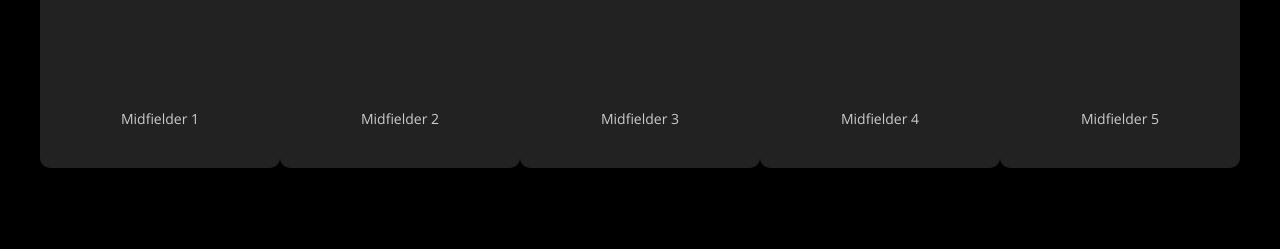
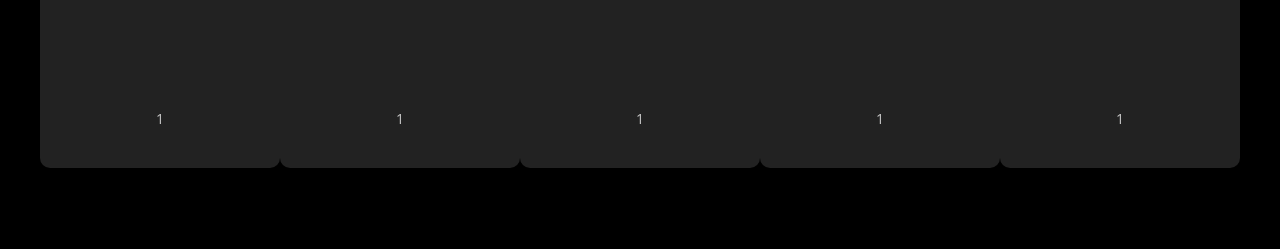
Before and after one commit to matthewwangg/Player-Performance-Prediction-1.0, a Flask app: template web app/templates/index.html in a window 1280 px wide. Shown: the part 1969-2218 px from the top of the page. Run offline with Flask 3, Linux system fonts and the light colour scheme; the template is opened without the code that fills it: most values are stand-ins (such as "Sample title", 1, 10 or a date in 2020).

Commit message:
Added the names of predicted players dynamically

```diff
--- a/web app/templates/index.html
+++ b/web app/templates/index.html
@@ -37,13 +37,21 @@
     <div class="photo-container">
         <img src="photo14.jpg" alt="Photo 14">
         <div class="description">
-            <p>Goalkeeper 1</p>
+            <p>{% if top_players %}
+                {{ top_players[15][0] }}
+                {% else %}
+                Goalkeeper 1
+                {% endif %}</p>
         </div>
     </div>
     <div class="photo-container">
         <img src="photo15.jpg" alt="Photo 15">
         <div class="description">
-            <p>Goalkeeper 2</p>
+            <p>{% if top_players %}
+                {{ top_players[16][0] }}
+                {% else %}
+                Goalkeeper 2
+                {% endif %}</p>
         </div>
     </div>
 </div>
@@ -53,31 +61,51 @@
         <!-- First group of 5 photos -->
         <img src="photo1.jpg" alt="Photo 1">
         <div class="description">
-            <p>Defender 1</p>
+            <p>{% if top_players %}
+                {{ top_players[0][0] }}
+                {% else %}
+                Defender 1
+                {% endif %}</p>
         </div>
     </div>
     <div class="photo-container">
         <img src="photo2.jpg" alt="Photo 2">
         <div class="description">
-            <p>Defender 2</p>
+            <p>{% if top_players %}
+                {{ top_players[1][0] }}
+                {% else %}
+                Defender 2
+                {% endif %}</p>
         </div>
     </div>
     <div class="photo-container">
         <img src="photo3.jpg" alt="Photo 3">
         <div class="description">
-            <p>Defender 3</p>
+            <p>{% if top_players %}
+                {{ top_players[2][0] }}
+                {% else %}
+                Defender 3
+                {% endif %}</p>
         </div>
     </div>
     <div class="photo-container">
         <img src="photo4.jpg" alt="Photo 4">
         <div class="description">
-            <p>Defender 4</p>
+            <p>{% if top_players %}
+                {{ top_players[3][0] }}
+                {% else %}
+                Defender 4
+                {% endif %}</p>
         </div>
     </div>
     <div class="photo-container">
         <img src="photo5.jpg" alt="Photo 5">
         <div class="description">
-            <p>Defender 5</p>
+            <p>{% if top_players %}
+                {{ top_players[4][0] }}
+                {% else %}
+                Defender 5
+                {% endif %}</p>
         </div>
     </div>
 </div>
@@ -86,31 +114,51 @@
     <div class="photo-container">
         <img src="photo6.jpg" alt="Photo 6">
         <div class="description">
-            <p>Midfielder 1</p>
+            <p>{% if top_players %}
+                {{ top_players[5][0] }}
+                {% else %}
+                Midfielder 1
+                {% endif %}</p>
         </div>
     </div>
     <div class="photo-container">
         <img src="photo7.jpg" alt="Photo 7">
         <div class="description">
-            <p>Midfielder 2</p>
+            <p>{% if top_players %}
+                {{ top_players[6][0] }}
+                {% else %}
+                Midfielder 2
+                {% endif %}</p>
         </div>
     </div>
     <div class="photo-container">
         <img src="photo8.jpg" alt="Photo 8">
         <div class="description">
-            <p>Midfielder 3</p>
+            <p>{% if top_players %}
+                {{ top_players[7][0] }}
+                {% else %}
+                Midfielder 3
+                {% endif %}</p>
         </div>
     </div>
     <div class="photo-container">
         <img src="photo9.jpg" alt="Photo 9">
         <div class="description">
-            <p>Midfielder 4</p>
+            <p>{% if top_players %}
+                {{ top_players[8][0] }}
+                {% else %}
+                Midfielder 4
+                {% endif %}</p>
         </div>
     </div>
     <div class="photo-container">
         <img src="photo10.jpg" alt="Photo 10">
         <div class="description">
-            <p>Midfielder 5</p>
+            <p>{% if top_players %}
+                {{ top_players[9][0] }}
+                {% else %}
+                Midfielder 5
+                {% endif %}</p>
         </div>
     </div>
 </div>
@@ -120,19 +168,31 @@
         <!-- Third group of 3 photos -->
         <img src="photo11.jpg" alt="Photo 11">
         <div class="description">
-            <p>Forward 1</p>
+            <p>{% if top_players %}
+                {{ top_players[10][0] }}
+                {% else %}
+                Forward 1
+                {% endif %}</p>
         </div>
     </div>
     <div class="photo-container">
         <img src="photo12.jpg" alt="Photo 12">
         <div class="description">
-            <p>Forward 2</p>
+            <p>{% if top_players %}
+                {{ top_players[11][0] }}
+                {% else %}
+                Forward 2
+                {% endif %}</p>
         </div>
     </div>
     <div class="photo-container">
         <img src="photo13.jpg" alt="Photo 13">
         <div class="description">
-            <p>Forward 3</p>
+            <p>{% if top_players %}
+                {{ top_players[12][0] }}
+                {% else %}
+                Forward 3
+                {% endif %}</p>
         </div>
     </div>
 </div>
```
